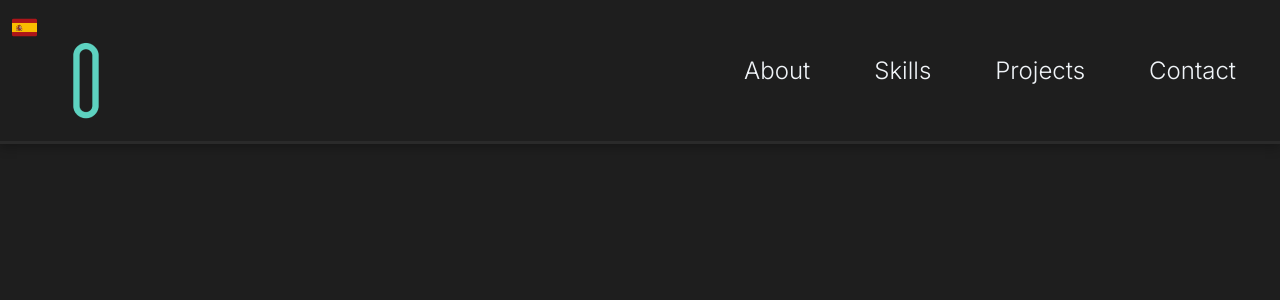
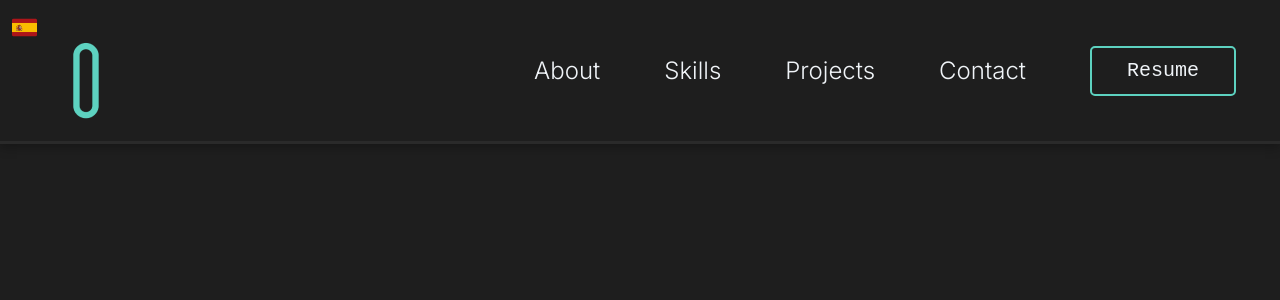
Before and after one commit to Charlatan2k/my-portofolio, a Next.js app in the folder portofolio-project/: page / in a window 1280 px wide. Shown: the top 300 px of the page. Built offline with nearby package versions, Linux system fonts and the light colour scheme.

Commit message:
feat: Finish creating genericButton

```diff
--- /dev/null
+++ b/portofolio-project/src/app/components/UI/GenericButton.tsx
@@ -0,0 +1,30 @@
+'use client';
+
+import styled from 'styled-components';
+
+interface ButtonProps {
+  children: string;
+}
+
+const GenericButton = styled.button`
+  width: 146px;
+  height: 50px;
+  border: 2px solid #5dd2c0;
+  border-radius: 5px;
+  font-size: 20px;
+  font-family: 'SF Mono', 'Courier New', 'Consolas', 'Lucida Console', monospace;
+  text-align: center;
+  transition: all 0.12s ease-in-out;
+
+  &:hover {
+    background-color: var(--primary-blue);
+    color: var(--primary-gray);
+    font-weight: bold;
+  }
+`;
+
+const Button = ({ children }: ButtonProps) => {
+  return <GenericButton>{children}</GenericButton>;
+};
+
+export default Button;
--- a/portofolio-project/src/app/page.tsx
+++ b/portofolio-project/src/app/page.tsx
@@ -1,4 +1,5 @@
 import Image from 'next/image';
+import Button from './components/UI/GenericButton';
 
 export default function Home() {
   return (
@@ -25,6 +26,7 @@ export default function Home() {
           <h4 className='navbar-text'>Skills</h4>
           <h4 className='navbar-text'>Projects</h4>
           <h4 className='navbar-text'>Contact</h4>
+          <Button children='Resume' />
         </div>
       </header>
     </div>
```
